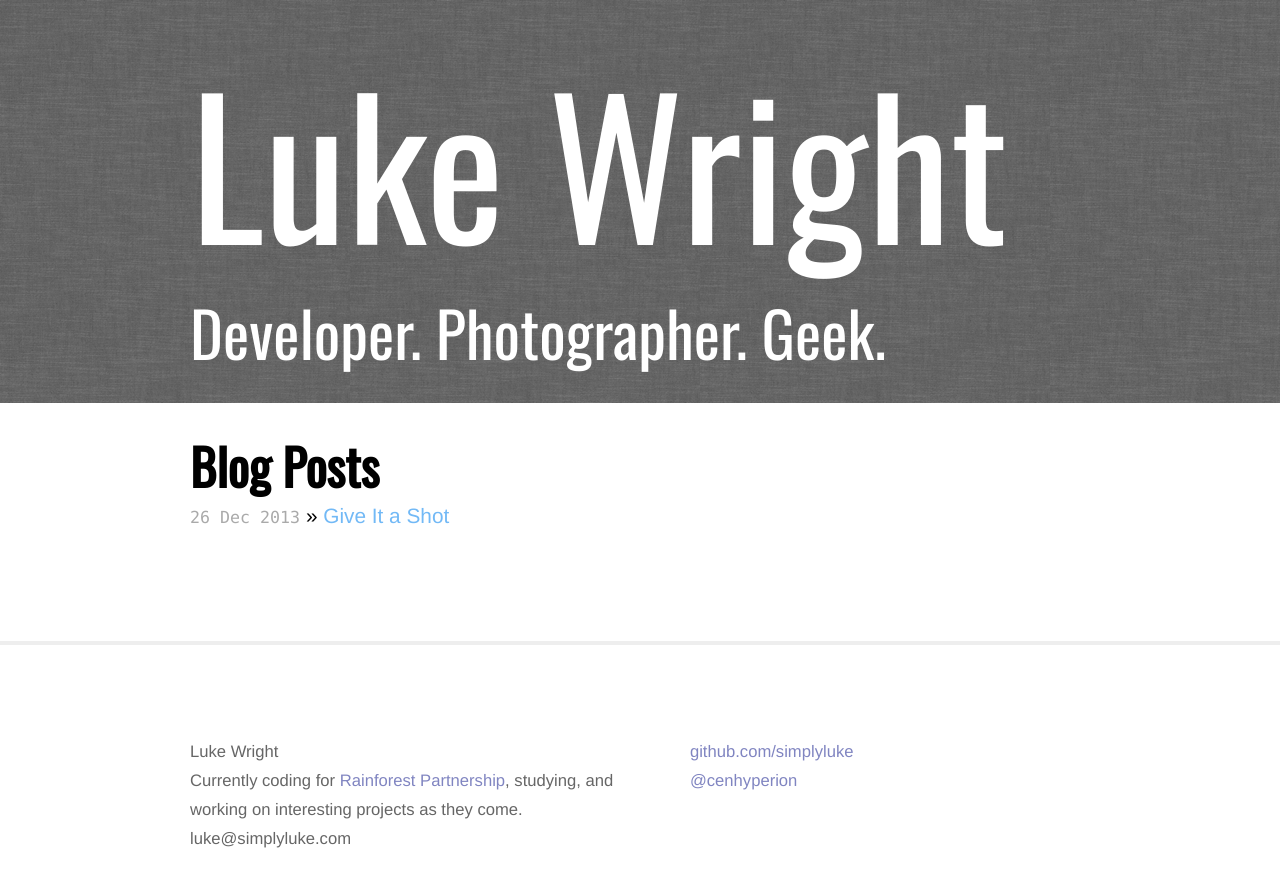
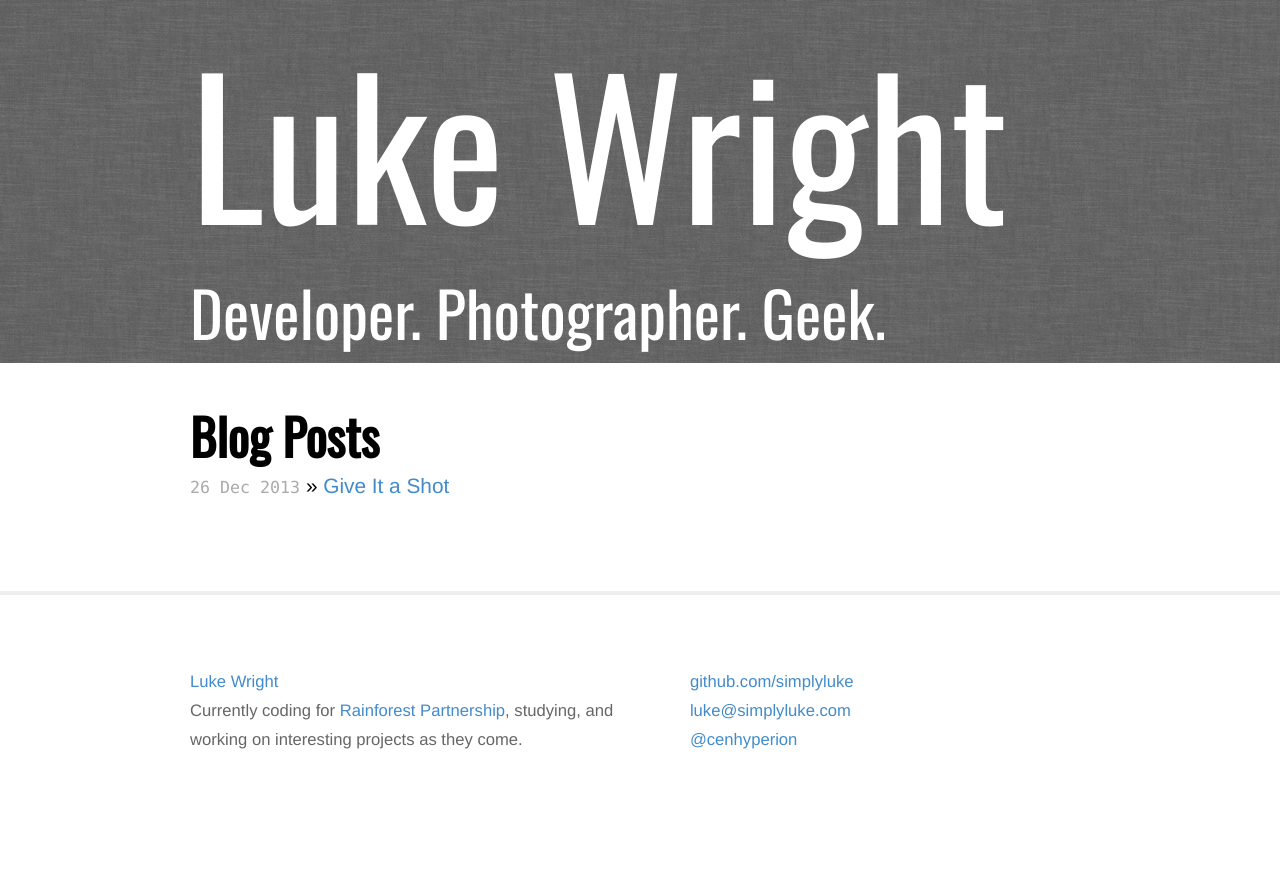
Before and after one commit to simplyluke/simplyluke.github.io, a Jekyll site: the page built from index.html, in a window 1280 px wide. Shown: the top 887 px of the page. Built offline with Jekyll 4.4.1, drawn with Linux system fonts in a browser that asks for light colours; Markdown is read by kramdown in place of the engine named in the settings.

Commit message:
improve general looks and layout

```diff
--- a/_layouts/default.html
+++ b/_layouts/default.html
@@ -33,26 +33,24 @@
     </head>
     <body>
 
-
           {{ content }}
 
           <div class="footer">
           <div class="inner">
             <div class="contact">
               <p>
-                Luke Wright<br />
+                <a href="/">Luke Wright</a><br />
                 Currently coding for <a href="http://rainforestpartnership.org/" target="_blank">Rainforest Partnership</a>, studying, and working on interesting projects as they come.<br />
-                luke@simplyluke.com
               </p>
             </div>
             <div class="contact">
               <p>
                 <a href="https://github.com/simplyluke" target="_blank">github.com/simplyluke</a><br />
+                <a href="mailto:luke@simplyluke.com">luke@simplyluke.com</a><br>
                 <a href="https://twitter.com/cenhyperion" target="_blank">@cenhyperion</a><br />
               </p>
             </div>
           </div>
           </div>
-
     </body>
 </html>
--- a/_layouts/post.html
+++ b/_layouts/post.html
@@ -1,7 +1,9 @@
 ---
 layout: default
 ---
-
+<header class="inner">
+<h1><a href="/">Luke Wright</a></h1>
+</header>
 <div class="inner">
 <h2>{{ page.title }}</h2>
 <p class="meta">{{ page.date | date_to_string }}</p>
--- a/css/main.css
+++ b/css/main.css
@@ -36,7 +36,7 @@ p {
 }
 
 a {
-        color: #72b9f6;
+        color: #428bca;
         text-decoration: none;
 }
 
@@ -65,6 +65,7 @@ a:hover {
 
 .background-image {
   background: url("../images/grey_wash_wall.png");
+  margin-bottom: 30px;
  /*-webkit-background-size: cover;
   -moz-background-size: cover;
   -o-background-size: cover;
@@ -143,10 +144,6 @@ section.main {
   margin-right: 3em;
 }
 
-.footer .contact a {
-  color: #8085C1;
-}
-
 .footer .rss {
   margin-top: 1.1em;
   margin-right: -.2em;
@@ -163,7 +160,7 @@ section.main {
                 width: 80%;
                 max-width: 900px;
                 margin: 0 auto;
-                padding: 30px 0;
+                padding: 10px 0;
         }
 }
 
@@ -171,7 +168,7 @@ section.main {
         .inner {
                 width: 75%;
                 margin: 0 auto;
-                padding: 30px 0;
+                padding: 10px 0;
         }
 }
 
```
